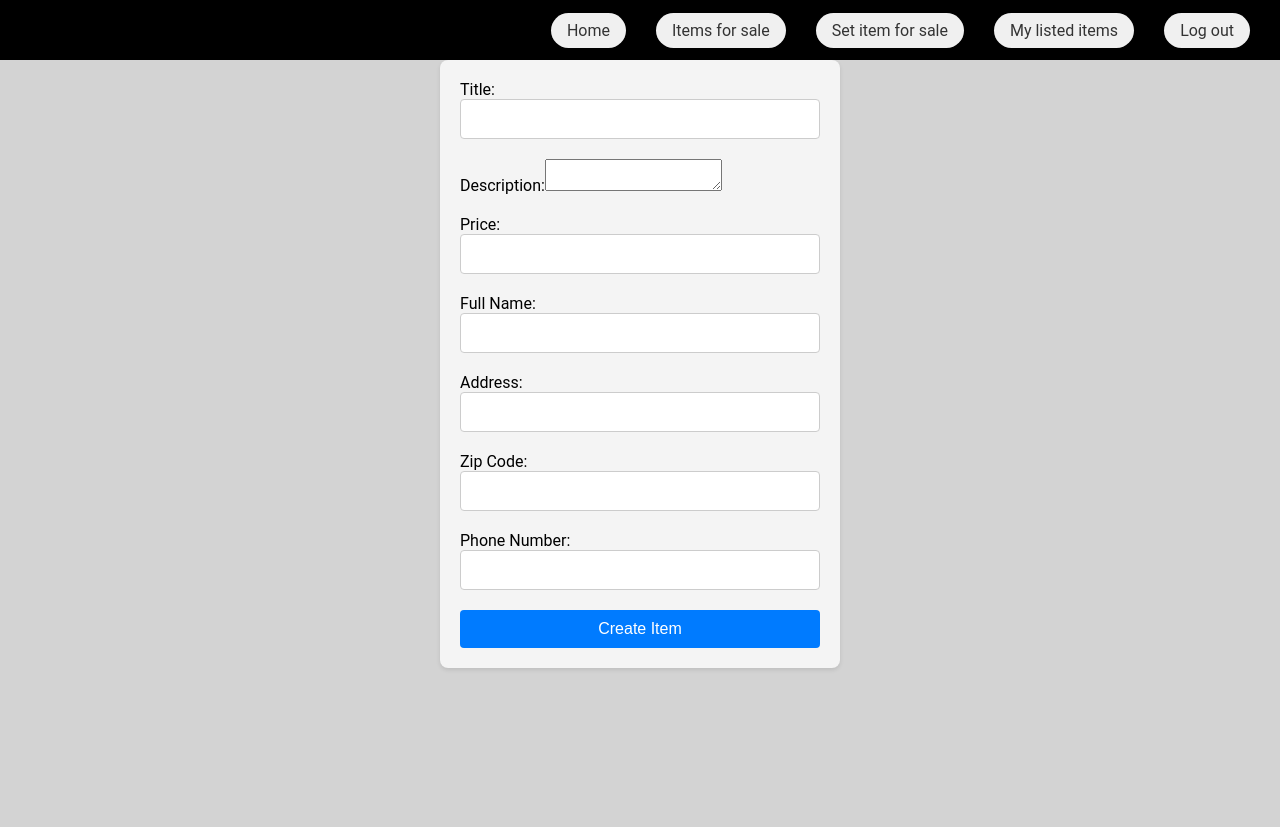
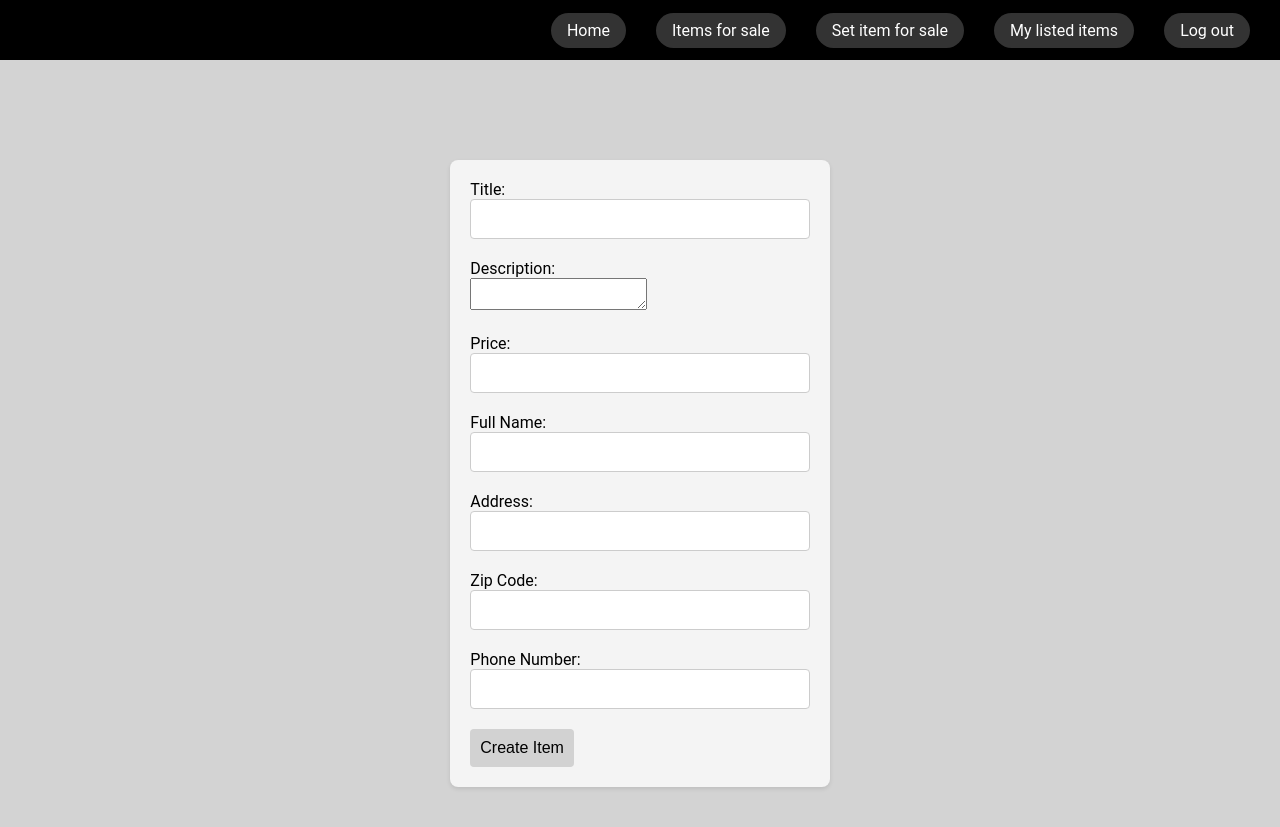
Before and after one commit to AhmadAlkaseb/ReactFrontend, a React (Vite) app: page /setitemforsale in a window 1280 px wide. Before the commit the page ends 800 px from the top, so only its background shows below. Built offline with nearby package versions, Linux system fonts and the light colour scheme; sample sign-in values are in the browser's storage.

Commit message:
burger menu added

```diff
--- a/package.json
+++ b/package.json
@@ -10,12 +10,12 @@
     "preview": "vite preview"
   },
   "dependencies": {
+    "@react-buddy/ide-toolbox": "^2.4.0",
     "install": "^0.13.0",
     "react": "^18.2.0",
     "react-dom": "^18.2.0",
     "react-router-dom": "^6.23.0",
-    "styled-components": "^6.1.10",
-    "@react-buddy/ide-toolbox": "^2.4.0"
+    "styled-components": "^6.1.11"
   },
   "devDependencies": {
     "@types/react": "^18.2.66",
--- a/src/layout/MainNav.jsx
+++ b/src/layout/MainNav.jsx
@@ -1,16 +1,110 @@
-import React from 'react'
 import { NavLink } from 'react-router-dom'
+import styled from "styled-components";
+import {useState} from "react";
+
+const Nav = styled.nav`
+  ul {
+    background-color: black;
+    list-style-type: none;
+    width: 100vw;
+    padding: 0;
+    height: 60px;
+    display: flex;
+    justify-content: end;
+    align-items: center;
+    position: relative;
+
+    @media (max-width: 768px) {
+      position: fixed;
+      top: 0;
+      left: -100%;
+      height: 100vh;
+      width: 100%;
+      background: rgba(0, 0, 0, 0.9); /* Gør baggrunden lidt gennemsigtig */
+      flex-direction: column;
+      justify-content: center;
+      align-items: center;
+      transition: left 0.3s ease;
+      z-index: 1; /* Sørg for at menuen ligger over andre elementer */
+    }
+
+    &.active {
+      left: 0;
+    }
+
+    li {
+      margin-right: 30px;
+
+      @media (max-width: 768px) {
+        margin: 15px 0;
+      }
+    }
+
+    a {
+      color: #fff; /* Gør teksten hvid, så den er synlig på den sorte baggrund */
+      text-decoration: none;
+      padding: 8px 16px;
+      border-radius: 20px;
+      background-color: #333;
+      transition: background-color 0.3s ease;
+
+      &:hover {
+        background-color: #555;
+      }
+    }
+  }
+
+  .burger {
+    display: none;
+    flex-direction: column;
+    cursor: pointer;
+    z-index: 2; /* Sørg for at burger-ikonet ligger over menuen */
+
+    span {
+      height: 4px;
+      width: 25px;
+      background: #333;
+      margin: 3px;
+      border-radius: 5px;
+      transition: 0.3s ease;
+    }
+
+    @media (max-width: 768px) {
+      display: flex;
+      position: fixed;
+      top: 15px;
+      right: 20px;
+    }
+  }
+`;
+
 const MainNav = () => {
+  const [isOpen, setIsOpen] = useState(false);
+
+  const toggleMenu = () => {
+    setIsOpen(!isOpen);
+  };
+
+  const closeMenu = () => {
+    setIsOpen(false);
+  };
+
+
   return (
-    <>
-    <ul>
-      <li><NavLink to="/home">Home</NavLink> </li>
-      <li><NavLink to="/itemsforsale">Items for sale</NavLink> </li>
-      <li><NavLink to="/setitemforsale">Set item for sale</NavLink> </li>
-      <li><NavLink to="/mylisteditems">My listed items</NavLink> </li>
-      <li><NavLink to="/logout">Log out</NavLink> </li>
-    </ul>
-    </>
+      <Nav>
+        <div className="burger" onClick={toggleMenu}>
+          <span></span>
+          <span></span>
+          <span></span>
+        </div>
+        <ul className={isOpen ? 'active' : ''}>
+          <li><NavLink to="/home" onClick={closeMenu}>Home</NavLink></li>
+          <li><NavLink to="/itemsforsale" onClick={closeMenu}>Items for sale</NavLink></li>
+          <li><NavLink to="/setitemforsale" onClick={closeMenu}>Set item for sale</NavLink></li>
+          <li><NavLink to="/mylisteditems" onClick={closeMenu}>My listed items</NavLink></li>
+          <li><NavLink to="/logout" onClick={closeMenu}>Log out</NavLink></li>
+        </ul>
+      </Nav>
   )
 }
 
--- a/src/pages/Register.jsx
+++ b/src/pages/Register.jsx
@@ -1,4 +1,4 @@
-import React, { useState } from 'react';
+import { useState } from 'react';
 import { useNavigate } from 'react-router-dom';
 import { PRODUCTION_API_BASE_URL } from '../utils/globalVariables';
 
@@ -57,6 +57,7 @@ export function Register({ setIsAuthenticated }) {
     };
 
     return (
+
         <form onSubmit={handleSubmit}>
             <div>
                 <label htmlFor="email">Email:</label>
--- a/src/pages/SetItemForSale.jsx
+++ b/src/pages/SetItemForSale.jsx
@@ -1,5 +1,16 @@
 import {useState} from 'react';
 import {PRODUCTION_API_BASE_URL} from "../utils/globalVariables.js";
+import styled from "styled-components";
+
+
+const Container = styled.div`
+    margin-top: 100px;
+  display: flex;
+  flex-direction: column;
+  justify-content: center;
+  align-items: center;
+`;
+
 
 export default function SetItemForSale () {
   const [formData, setFormData] = useState({
@@ -98,7 +109,7 @@ export default function SetItemForSale () {
   };
 
   return (
-      <>
+      <Container>
       <form onSubmit={handleSubmit}>
           <div>
               <label>
@@ -113,7 +124,7 @@ export default function SetItemForSale () {
           </div>
           <div>
               <label>
-                  Description:
+                  Description:<br/>
                   <textarea
                       name="description"
                       value={formData.description}
@@ -200,6 +211,6 @@ export default function SetItemForSale () {
           <button type="submit">Create Item</button>
       </form>
           {itemCreated && <h1>Item successfully created</h1>}
-      </>
+      </Container>
   );
 }
--- a/src/styles/GlobalFormStyle.js
+++ b/src/styles/GlobalFormStyle.js
@@ -5,7 +5,7 @@ const GlobalFormStyles = createGlobalStyle`
 
 
 
-form{
+ form {
 
   max-width: 400px;
   margin: 0 auto;
@@ -15,19 +15,19 @@ form{
   box-shadow: 0 2px 4px rgba(0, 0, 0, 0.1);
  }
 
-h1{
+ h1 {
   font-size: 24px;
   text-align: center;
   margin-bottom: 20px;
  }
 
 
-div{
+ div {
   margin-bottom: 20px;
  }
 
 
-label{
+ label {
   display: block;
   font-size: 16px;
   margin-bottom: 5px;
@@ -35,7 +35,7 @@ label{
  }
 
 
-input{
+ input {
   width: 100%;
   padding: 10px;
   font-size: 16px;
@@ -44,19 +44,20 @@ input{
  }
 
 
-button{
+ button {
 
-  width: 100%;
+  //width: 100%;
   padding: 10px;
   font-size: 16px;
-  background-color: #007bff;
-  color: #fff;
+  background-color: #d2d2d2;
+  color: #000000;
   border: none;
   border-radius: 4px;
   cursor: pointer;
   transition: background-color 0.3s ease;
+
   &:hover {
-    background-color: #0056b3;
+   background-color: #c0c0c0;
   }
  }
 
--- a/src/styles/globalStyles.js
+++ b/src/styles/globalStyles.js
@@ -18,12 +18,8 @@ const GlobalStyles = createGlobalStyle`
         --color-purple-200: #e9d5ff;
         --color-purple-300: #d8b4fe;
         --color-purple-400: #c084fc;
-
-
     }
 
-
-    // i starten sørger vi for at der ingen margin og ingen padding er boxsizing - hvad er box sizing???
     * {
         margin: 0;
         padding: 0;
@@ -43,7 +39,6 @@ const GlobalStyles = createGlobalStyle`
         text-align: center;
         margin-bottom: 20px;
     }
-
 
     ul {
         background-color: black;
@@ -72,6 +67,51 @@ const GlobalStyles = createGlobalStyle`
             background-color: #c0c0c0;
         }
     }
+
+    @media (max-width: 768px) {
+        ul {
+            position: fixed;
+            top: 0;
+            left: -100%;
+            height: 100vh;
+            width: 100%;
+            background: black;
+            flex-direction: column;
+            justify-content: center;
+            align-items: center;
+            transition: left 0.3s ease;
+        }
+
+        ul.active {
+            left: 0;
+        }
+
+        li {
+            margin: 15px 0;
+        }
+
+        .burger {
+            display: flex;
+            position: fixed;
+            top: 15px;
+            right: 20px;
+        }
+    }
+
+    @media (max-width: 480px) {
+        h1 {
+            font-size: 18px;
+        }
+
+        a {
+            padding: 6px 12px;
+            font-size: 14px;
+        }
+
+        ul {
+            padding: 5px 0;
+        }
+    }
 `;
 
 export default GlobalStyles;
```
Also changed, not shown: 1 other file (tests, documents, lock files or other folders). Lines whose indentation alone changed are shown as unchanged.
